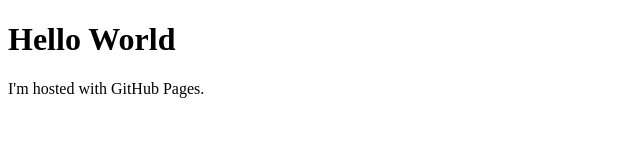
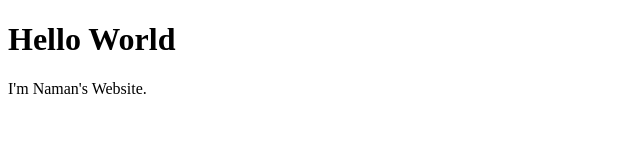
Before and after one commit to namanpro47/namanpro47.github.io, a plain HTML site: page index.html in a window 1280 px wide. Shown: the full height of the page, 0-640 px from the left. Drawn offline with Linux system fonts and the light colour scheme.

Commit message:
Test 1
Testing commit

```diff
--- a/index.html
+++ b/index.html
@@ -2,6 +2,6 @@
 <html>
 <body>
 <h1>Hello World</h1>
-<p>I'm hosted with GitHub Pages.</p>
+<p>I'm Naman's Website.</p>
 </body>
 </html>
```
